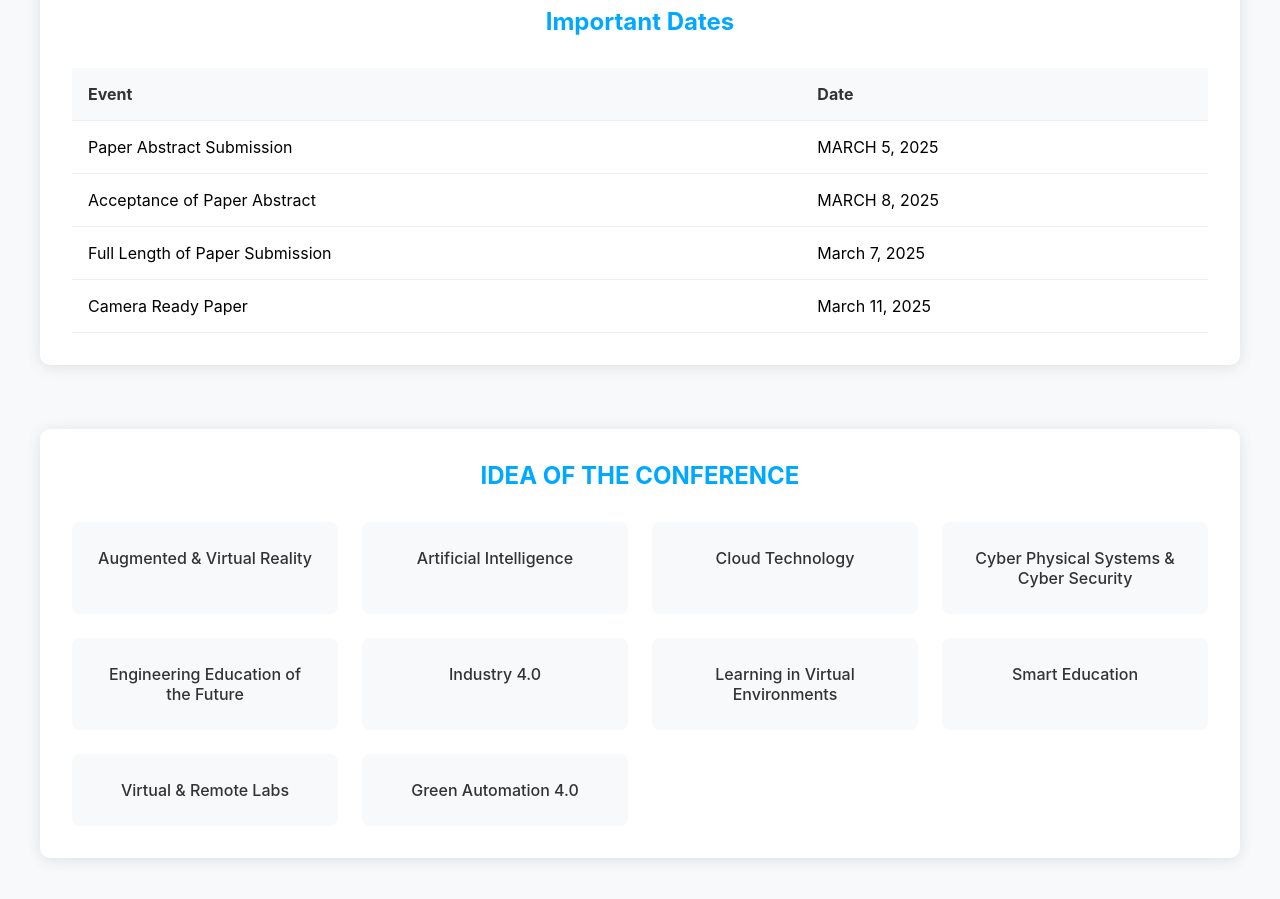
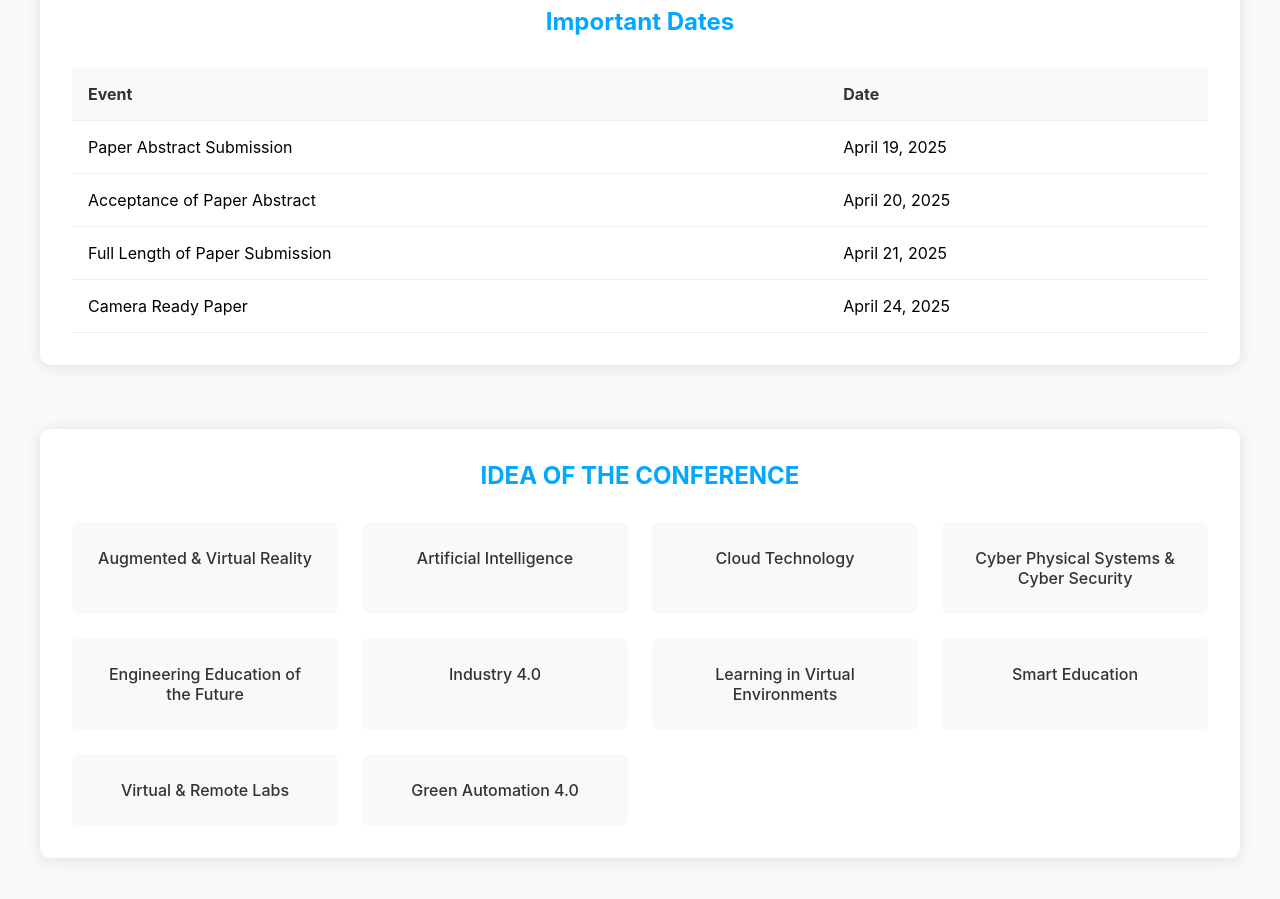
Before and after one commit to soojal-bhardwaj-27/e-conference-website, a React (Create React App) app: page /schedule in a window 1280 px wide. Shown: the part 1160-2059 px from the top of the page. Built offline with nearby package versions, Linux system fonts and the light colour scheme.

Commit message:
inital all commit & update files

```diff
--- a/src/pages/CallForPapers.jsx
+++ b/src/pages/CallForPapers.jsx
@@ -1,7 +1,7 @@
 import React from 'react';
 import './CallForPapers.css';
 import abstractTemplate from '../assets/Abstract-Format.docx';
-
+import fullPaperTemplate from '../assets/AETSI paper-template.docx';
 const CallForPapers = () => {
   return (
     <div className="call-papers-page">
@@ -13,6 +13,13 @@ const CallForPapers = () => {
             Download Paper Template
           </a>
         </div>
+        <div className="template-download">
+          <h3>FULL Abstract Format:</h3>
+          <a href={fullPaperTemplate} download className="download-btn">
+            Download FUll Paper Template
+          </a>
+        </div>
+
 
         <div className="guidelines-grid">
           <div className="guidelines-section">
--- a/src/pages/Schedule.jsx
+++ b/src/pages/Schedule.jsx
@@ -65,19 +65,19 @@ const Schedule = () => {
             <tbody>
               <tr>
                 <td>Paper Abstract Submission</td>
-                <td>MARCH 5, 2025</td>
+                <td>April 19, 2025</td>
               </tr>
               <tr>
                 <td>Acceptance of Paper Abstract</td>
-                <td>MARCH 8, 2025</td>
+                <td>April 20, 2025</td>
               </tr>
               <tr>
                 <td>Full Length of Paper Submission</td>
-                <td>March 7, 2025</td>
+                <td>April 21, 2025</td>
               </tr>
               <tr>
                 <td>Camera Ready Paper</td>
-                <td>March 11, 2025</td>
+                <td>April 24, 2025</td>
               </tr>
             </tbody>
           </table>
```
Also changed, not shown: 1 other file (tests, documents, lock files or other folders).
